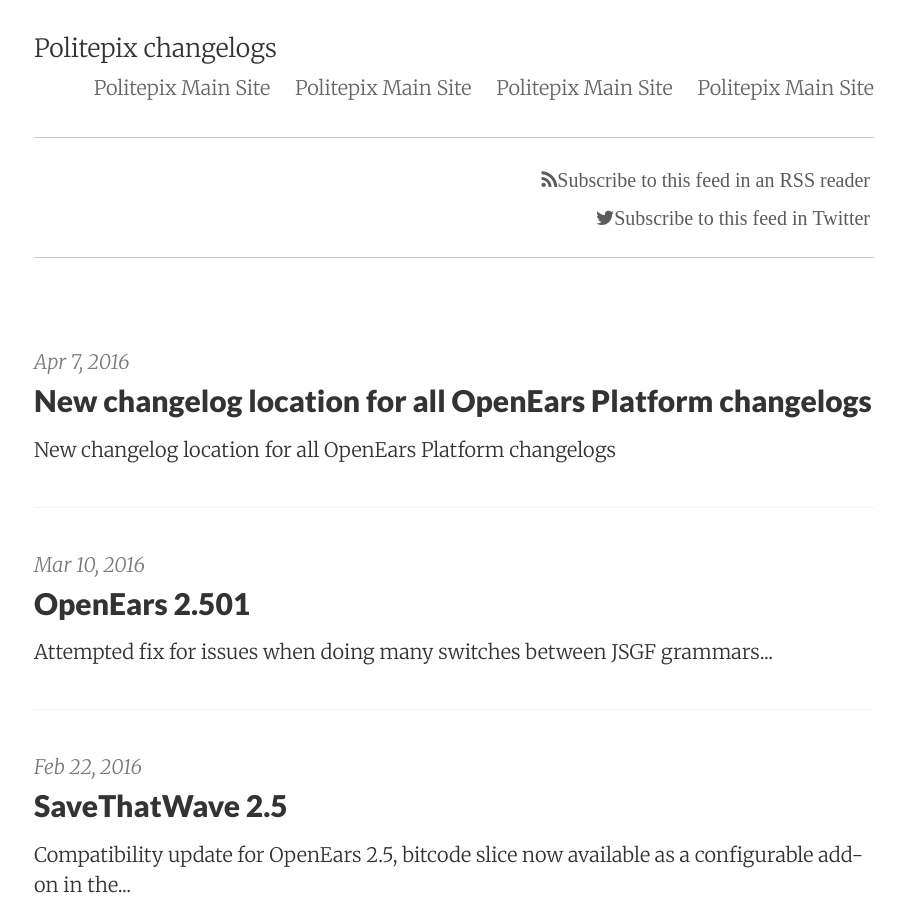
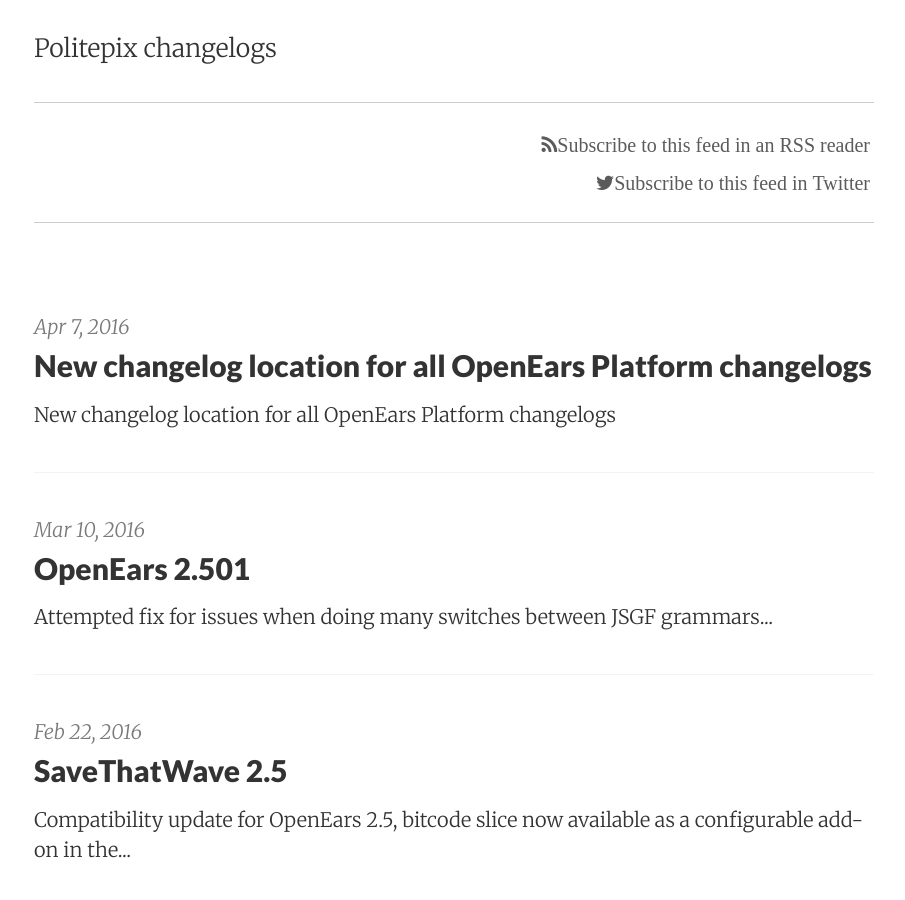
Before and after one commit to Halle/Changelogs, a Jekyll site: the page built from index.html, in a window 1280 px wide and 900 px high. Shown: the whole window, without its empty margins (186-1091 px from the left). Built offline with Jekyll 4.4.1, drawn with Linux system fonts in a browser that asks for light colours; nearby versions of some CDN libraries; the list of posts is cut into pages by our own code; part of the change alters nothing that is shown.

```diff
--- a/_includes/navigation.html
+++ b/_includes/navigation.html
@@ -1,5 +1,7 @@
 {% for page in site.pages %}
+    {% if forloop.index == 0 %}
         <a href="http://www.politepix.com">Politepix Main Site</a>
+    {% endif %}
 {% endfor %}
 <!--
 {% for page in site.pages %}
```
